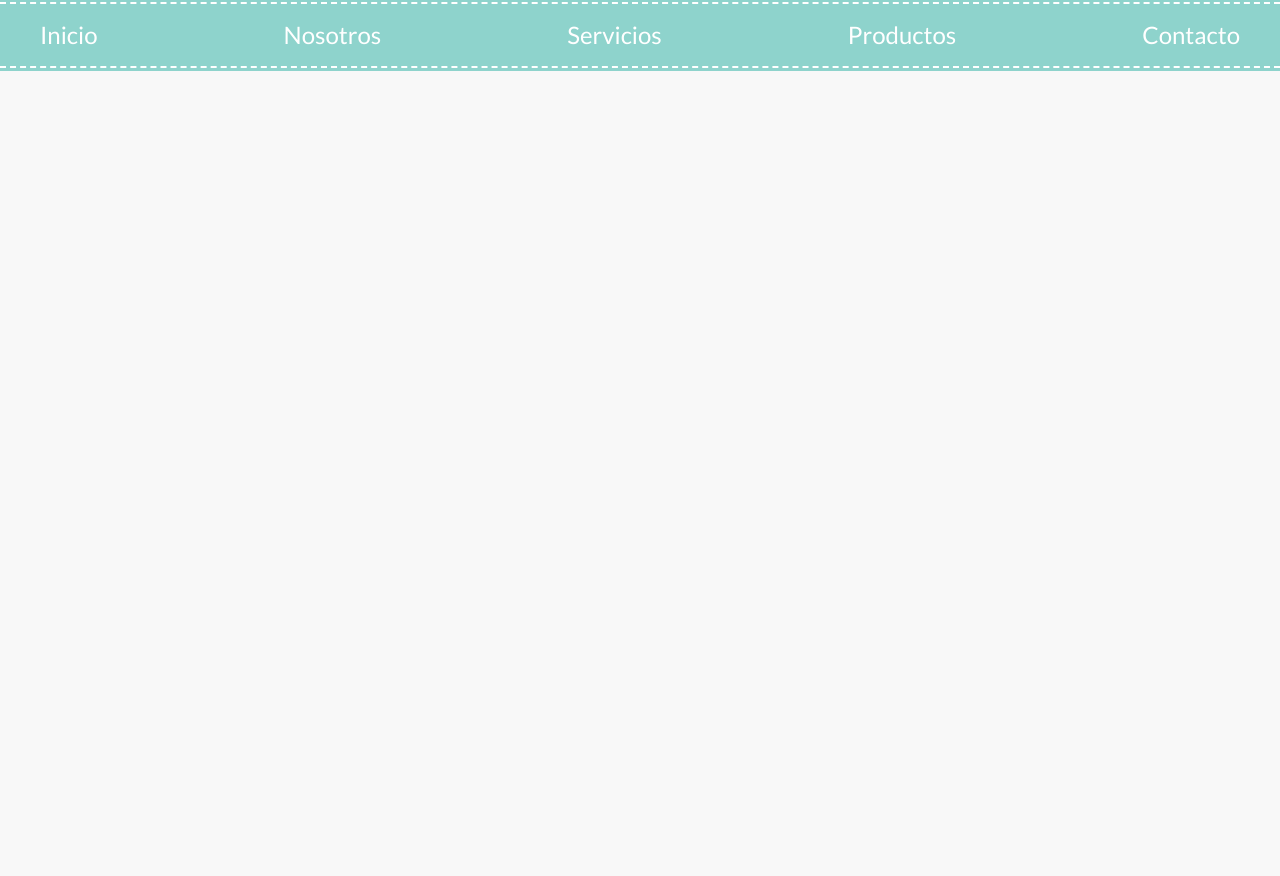
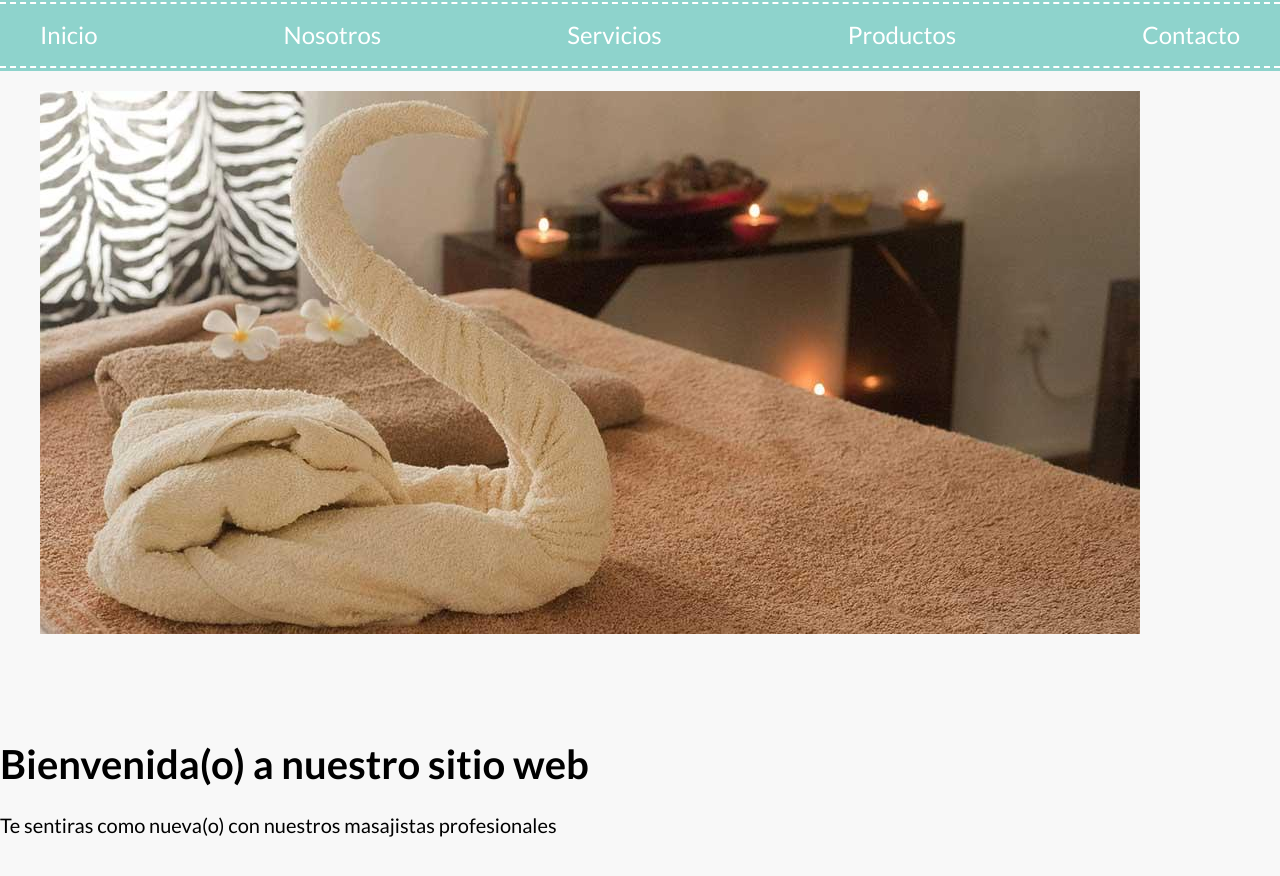
Before and after one commit to xandro2021/CarolinaSpa01, a website: page index.html in a window 1280 px wide. Shown: the part 300-1176 px from the top of the page. Before the commit the page ends 800 px from the top, so only its background shows below. Drawn offline with Linux system fonts and the light colour scheme; a web font is replaced by a local one.

Commit message:
create html for the slider and the welcoming section

```diff
--- a/index.html
+++ b/index.html
@@ -55,6 +55,19 @@
             </nav>
         </div>
     </div>
+
+    <section class="slider">
+        <ul class="slider__contenedor">
+            <div class="slider__slide">
+                <img src="build/img/slide_03.jpg" alt="imagen slide" />
+            </div>
+        </ul>
+    </section>
+
+    <section class="bienvenida seccion">
+        <h1 class="bienvenida__heading">Bienvenida(o) a nuestro <span>sitio web</span></h1>
+        <p class="bienvenida__texto"> Te sentiras como nueva(o) con nuestros masajistas profesionales </p>
+    </section>
 </body>
 
 </html>
```
